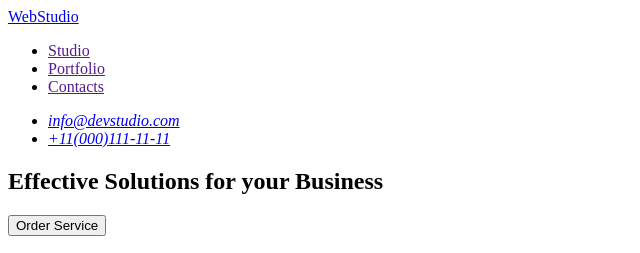
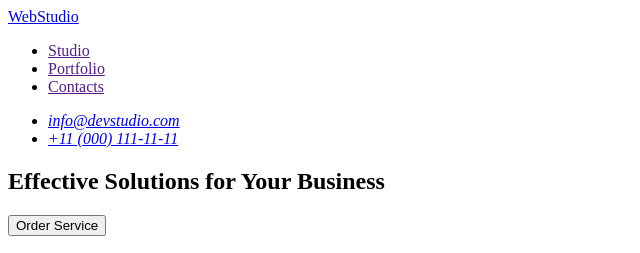
Before and after one commit to Iryna220/goit-markup-hw-01, a plain HTML site: page index.html in a window 1280 px wide. Shown: the top 253 px of the page, 0-640 px from the left. Drawn offline with Linux system fonts and the light colour scheme.

Commit message:
update index.html 2a

```diff
--- a/index.html
+++ b/index.html
@@ -19,14 +19,14 @@
       <address>
         <ul>
           <li><a href="mailto:info@devstudio.com"> info@devstudio.com</a></li>
-          <li><a href="tel:+110001111111"> +11(000)111-11-11</a></li>
+          <li><a href="tel:+110001111111"> +11 (000) 111-11-11</a></li>
         </ul>
       </address>
     </header>
 
     <main>
       <section>
-        <h1>Effective Solutions for your Business</h1>
+        <h1>Effective Solutions for Your Business</h1>
         <button type="button">Order Service</button>
       </section>
 
```
